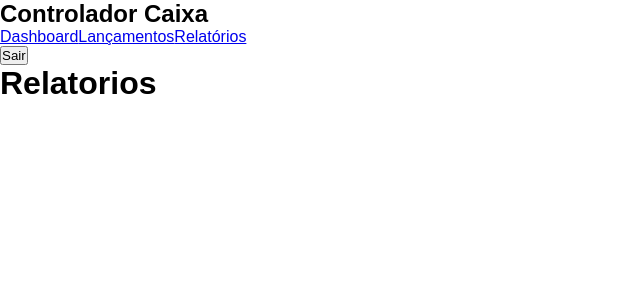
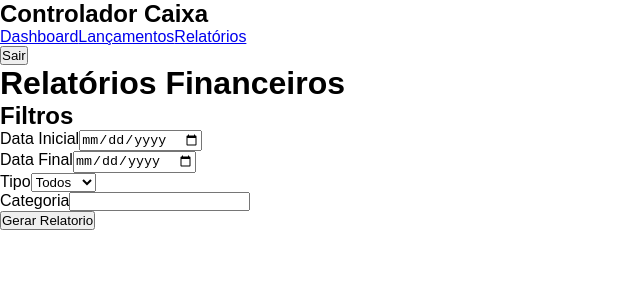
Before and after one commit to LuixG-BR/Controlador-de-Caixa, a React app in the folder frontend/: page /relatorios in a window 1280 px wide. Shown: the top 300 px of the page, without its empty margins (0-640 px from the left). Built offline with nearby package versions, Linux system fonts and the light colour scheme; sample sign-in values are in the browser's storage; the HTML template or start-up script is replaced by a standard one.

Commit message:
feat: filtro para relatorios

```diff
--- /dev/null
+++ b/frontend/src/modules/relatorios/components/FiltroRelatorio.jsx
@@ -0,0 +1,77 @@
+import { useState } from "react";
+
+function FiltroRelatorio({ setResumo }) {
+
+    const [filtro, setFiltro] = useState({
+        data_inicio: "",
+        data_fim: "",
+        tipo: "",
+        categoria: ""
+    });
+
+    function handleChange(e){
+        setFiltro({
+            ...filtro,
+            [e.target.name]: e.target.value
+        });
+    }
+
+    function gerarResumo(e){
+        e.preventDefault();
+        console.log(filtro);
+    }
+
+    return (
+        <form onSubmit={gerarResumo}>
+
+            <h2>Filtros</h2>
+
+            <div>
+                <label>Data Inicial</label>
+                <input
+                    type="date"
+                    name="data_inicio"
+                    value={filtro.data_inicio}
+                    onChange={handleChange}
+                />
+            </div>
+
+            <div>
+                <label>Data Final</label>
+                <input
+                    type="date"
+                    name="data_fim"
+                    value={filtro.data_fim}
+                    onChange={handleChange}
+                />
+            </div>
+
+            <div>
+                <label>Tipo</label>
+                <select
+                    name="tipo"
+                    value={filtro.tipo}
+                    onChange={handleChange}
+                >
+                    <option value="">Todos</option>
+                    <option value="credito">Crédito</option>
+                    <option value="debito">Débito</option>
+                </select>
+            </div>
+
+            <div>
+                <label>Categoria</label>
+                <input
+                    type="text"
+                    name="categoria"
+                    value={filtro.categoria}
+                    onChange={handleChange}
+                />
+            </div>
+
+            <button type="submit">Gerar Relatorio</button>
+        </form>
+    );
+}
+
+export default FiltroRelatorio;
--- /dev/null
+++ b/frontend/src/modules/relatorios/components/ResumoRelatorio.jsx
@@ -0,0 +1,18 @@
+function ResumoRelatorio({ resumo }) {
+
+    if(!resumo){
+        return null;
+    }
+
+    return (
+        <div>
+            <h2>Resumo</h2>
+            <p>Total Créditos: {resumo.creditos}</p>
+            <p>Total Débitos: {resumo.debitos}</p>
+            <p>Saldo: {resumo.saldo}</p>
+            <p>Lançamentos: {resumo.quantidade}</p>
+        </div>
+    );
+}
+
+export default ResumoRelatorio;
--- a/frontend/src/modules/relatorios/pages/Relatorios.jsx
+++ b/frontend/src/modules/relatorios/pages/Relatorios.jsx
@@ -1,11 +1,28 @@
-function Relatorios(){
+import { useState } from "react";
 
-    return(
-        <h1>
-            Relatorios
-        </h1>
-    )
+import FiltroRelatorio from "../components/FiltroRelatorio";
+import ResumoRelatorio from "../components/ResumoRelatorio";
 
+function Relatorios() {
+
+    const [resumo, setResumo] = useState(null);
+
+    return (
+
+        <div className="pagina-relatorios">
+
+            <h1>Relatórios Financeiros</h1>
+
+            <FiltroRelatorio
+                setResumo={setResumo}
+            />
+
+            <ResumoRelatorio
+                resumo={resumo}
+            />
+
+        </div>
+    );
 }
 
 export default Relatorios;
```
Also changed, not shown: frontend/src/modules/relatorios/services/relatorioService.js (added, +18 -0 lines).
